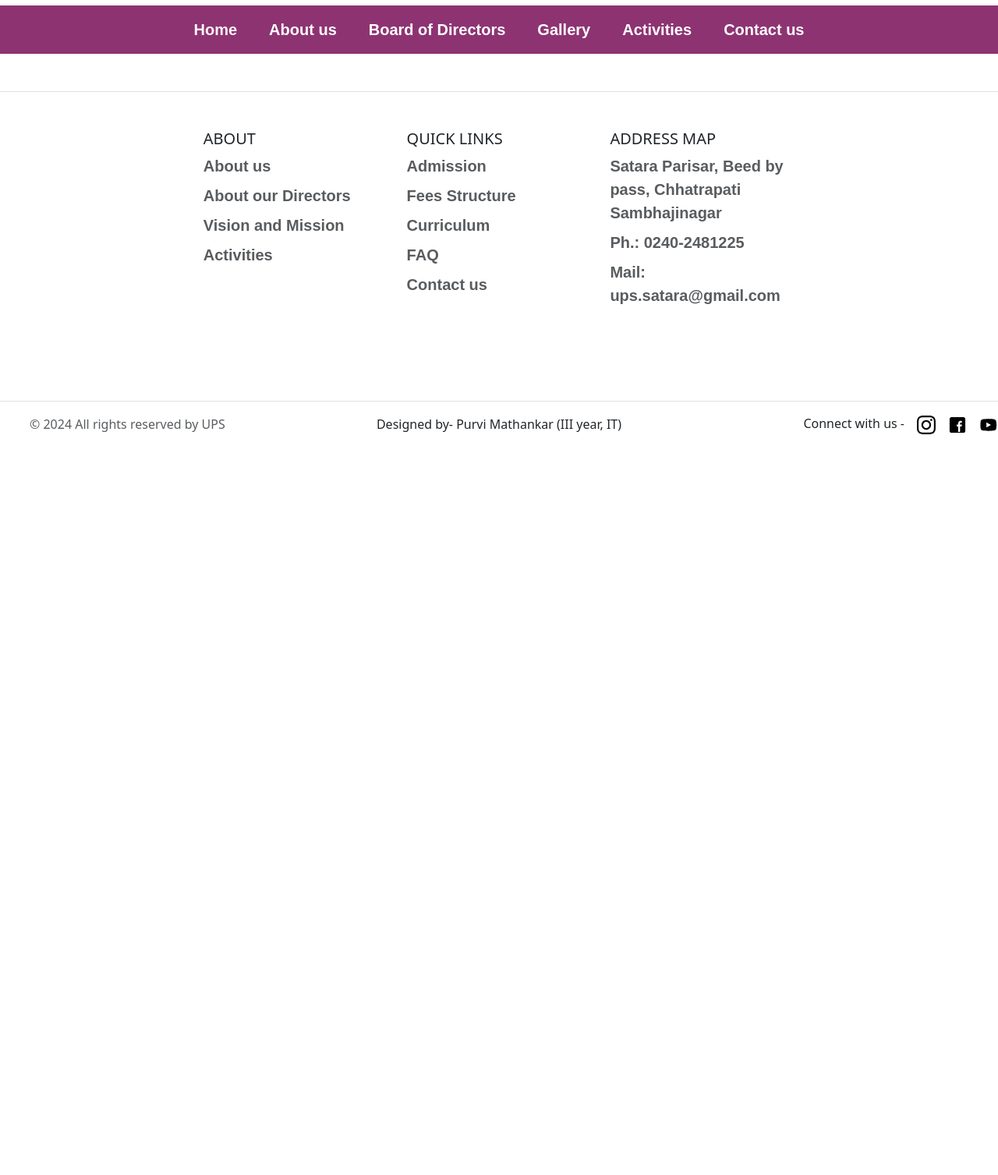
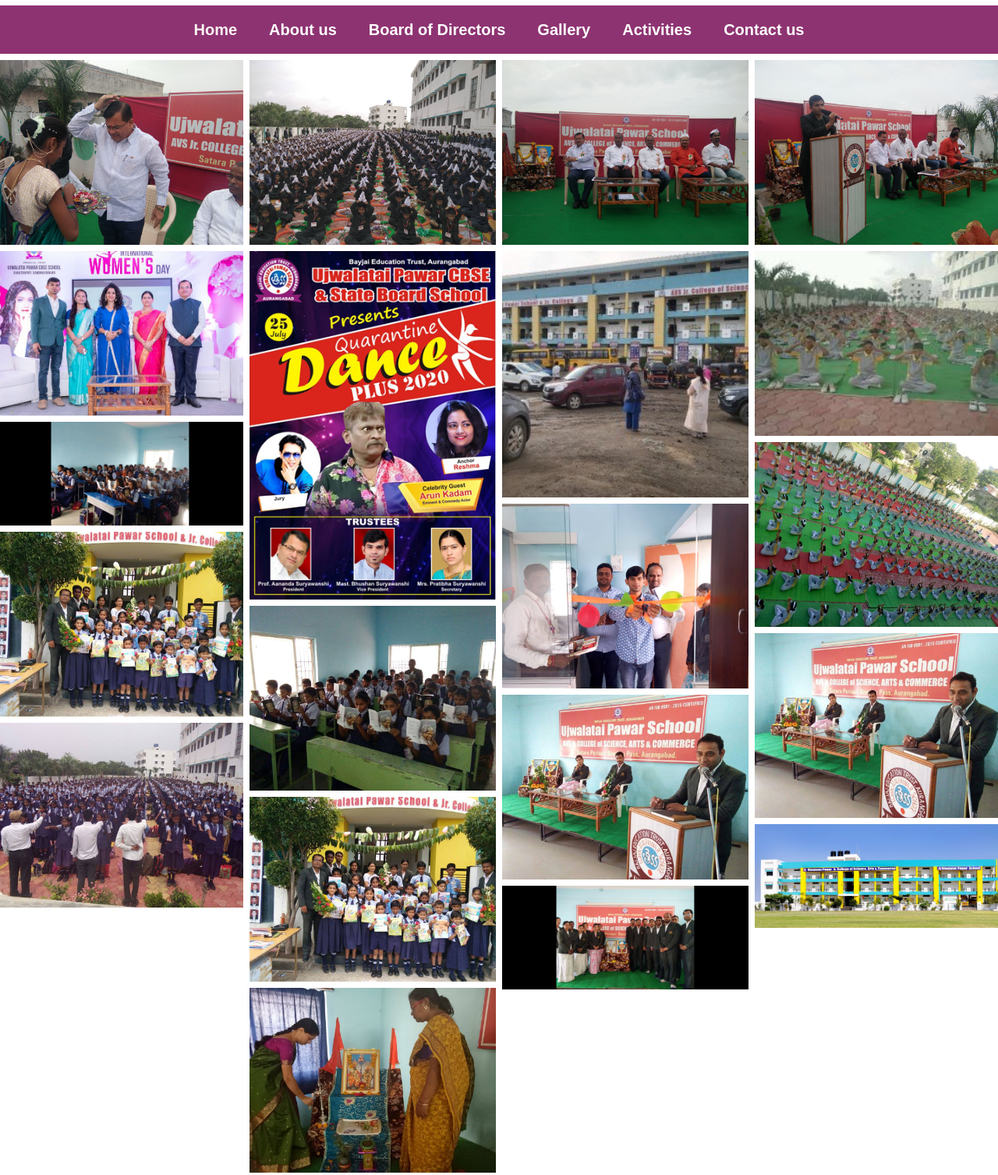
Before and after one commit to MathankarPurvi/School-web, a website: page gallery.html in a window 1280 px wide. Shown: the part 152-1659 px from the top of the page at 78% size. Before the commit the page ends 800 px from the top, so only its background shows below. Drawn offline with nearby package versions, Linux system fonts and the light colour scheme.

Commit message:
assests updated

```diff
--- a/gallery.html
+++ b/gallery.html
@@ -1,5 +1,6 @@
 <!DOCTYPE html>
 <html lang="en">
+
 <head>
   <meta charset="UTF-8">
   <meta name="viewport" content="width=device-width, initial-scale=1.0">
@@ -11,20 +12,13 @@
     integrity="sha384-QWTKZyjpPEjISv5WaRU9OFeRpok6YctnYmDr5pNlyT2bRjXh0JMhjY6hW+ALEwIH" crossorigin="anonymous">
   <link rel="stylesheet" href="https://unpkg.com/aos@next/dist/aos.css" />
   <style>
-
-html, body {
+    html,
+    body {
       margin: 0;
       padding: 0;
       box-sizing: border-box;
       overflow-x: hidden;
     }
-
-/* .aboutus_body{
-margin: 0;
-padding: 0;
-box-sizing: border-box;
-max-width: 100%;
-} */
 
 
     body {
@@ -101,6 +95,33 @@
     .navbar-nav {
       gap: 25px;
     }
+
+    .row {
+      display: flex;
+      flex-wrap: wrap;
+      padding: 0 4px;
+    }
+
+    /* Create four equal columns that sits next to each other */
+    .column {
+      flex: 25%;
+      max-width: 25%;
+      padding: 0 4px;
+    }
+
+    .column img {
+      margin-top: 8px;
+      vertical-align: middle;
+      width: 100%;
+    }
+
+    @media screen and (max-width: 800px) {
+      .column {
+        flex: 50%;
+        max-width: 50%;
+      }
+    }
+
     @media (max-width: 650px) {
       .uper {
         flex-direction: column;
@@ -145,14 +166,21 @@
       .navbar-nav {
         gap: 1px;
       }
+
       .containerrr {
         text-align: center;
 
       }
 
+      .column {
+        flex: 100%;
+        max-width: 100%;
+      }
+
     }
   </style>
 </head>
+
 <body>
   <div class="uper">
     <div class="logo">
@@ -165,6 +193,7 @@
       <h1 class="name">Ujwalatai Pawar School</h1>
     </div>
   </div>
+
   <nav class="navbar navbar-expand-lg bg-body-tertiary">
     <div class="container-fluid" style="justify-content: flex-end;">
       <button class="navbar-toggler" type="button" data-bs-toggle="collapse" data-bs-target="#navbarNavAltMarkup"
@@ -183,6 +212,42 @@
       </div>
     </div>
   </nav>
+  <div class="gallery">
+    <div class="row">
+      <div class="column">
+        <img src="assets/aauktion.jpeg">
+        <img src="assets/actress.jpg">
+        <img src="assets/class!.jpg">
+        <img src="assets/welcome.jpg">
+        <img src="assets/pledge.jpg">
+
+      </div>
+      <div class="column">
+        <img src="assets/pt.jpg">
+        <img src="assets/quarantine.jpg">
+        <img src="assets/books.jpg">
+        <img src="assets/first day.jpg">
+        <img src="assets/festive.jpg">
+
+      </div>
+      <div class="column">
+        <img src="assets/kiki.jpg">
+        <img src="assets/school11.jpg">
+        <img src="assets/enau.jpg">
+        <img src="assets/sp.jpg">
+        <img src="assets/staff.jpg">
+
+      </div>
+      <div class="column">
+        <img src="assets/sujan.jpg">
+        <img src="assets/yoga.jpeg">
+        <img src="assets/yoga2.jpg">
+        <img src="assets/anchor.jpg">
+        <img src="assets/school!.jpg">
+
+      </div>
+    </div>
+  </div>
   <div class="containerrr">
     <footer class="row row-cols-1 row-cols-sm-2 row-cols-md-5 py-5 my-5 border-top">
 
@@ -273,4 +338,5 @@
   </script>
 
 </body>
+
 </html>
```
Also changed, not shown: assets/anchor.jpg (added), assets/books.jpg (added), assets/cadets.jpg (added), assets/enau.jpg (added), assets/felicitate.jpeg (deleted), assets/festive.jpg (added), assets/first day.jpg (added), assets/firstday.jpg (added), assets/kiki.jpg (added), assets/school11.jpg (added), assets/yoga.jpg (added), assets/yoga2.jpg (added). Lines whose indentation alone changed are shown as unchanged.
